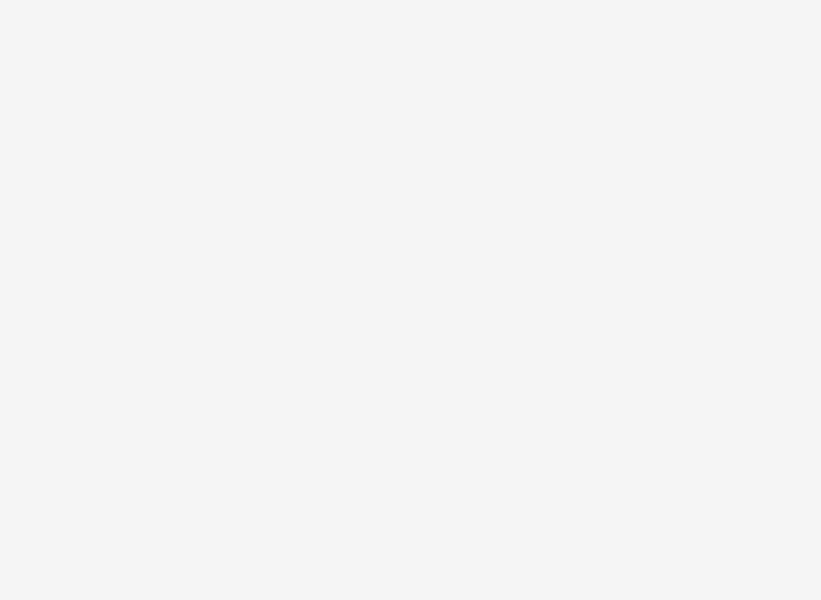
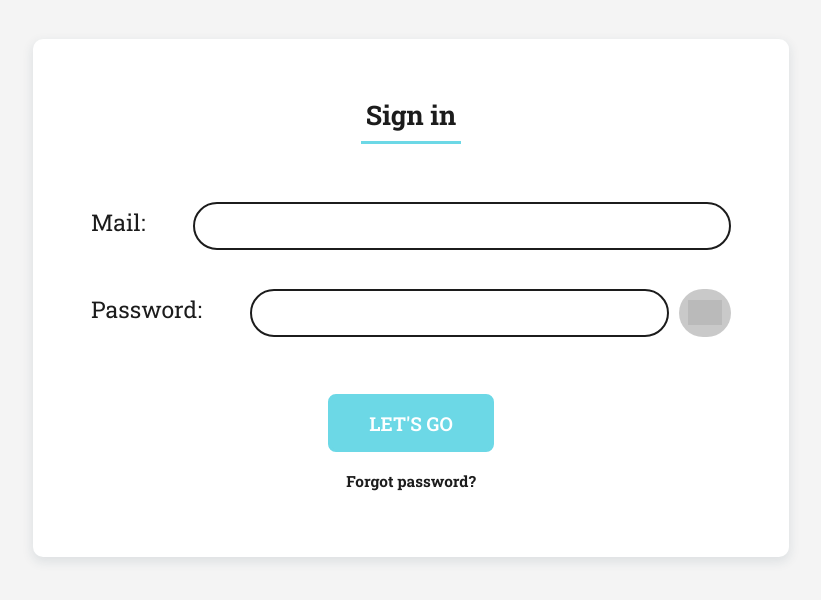
Before and after one commit to Kartofel-2834/blog-front, a Vue app: page /signin in a window 1280 px wide. Before the commit this address had no page. Shown: the part 102-702 px from the top of the page, without its empty margins (229-1050 px from the left). Built offline with nearby package versions, Linux system fonts and the light colour scheme; grey boxes are pictures that could not be loaded.

Commit message:
I made sign in page

```diff
--- a/src/assets/css/token.css
+++ b/src/assets/css/token.css
@@ -51,3 +51,33 @@
   margin: 0 auto;
   z-index: 1000;
 }
+
+.new_token_button{
+  display: flex;
+  flex-direction: column;
+  align-items: center;
+
+  font-size: 1rem;
+  padding-bottom: 0.1rem;
+  color: #899597;
+  cursor: pointer;
+  z-index: 100;
+  transition: 0.15s linear;
+}
+
+.new_token_button:after{
+  content: '';
+  margin-top: 0.2rem;
+  width: 100%;
+  height: 2px;
+  background-color: #89959785;
+  transition: 0.15s linear;
+}
+
+.new_token_button:hover{
+  color: #1c1c1c;
+}
+
+.new_token_button:hover::after{
+  background-color: #6cd8e6;
+}
--- a/src/router/index.js
+++ b/src/router/index.js
@@ -3,24 +3,19 @@ import { createRouter, createWebHistory } from 'vue-router'
 import Home from '@/views/Home.vue'
 import Registration from '@/views/Registration.vue'
 import Token from '@/views/Token.vue'
+import SignIn from '@/views/SignIn.vue'
+import PasswordRecovery from '@/views/PasswordRecovery.vue'
 
 const routes = [
-  {
-    path: '/',
-    name: 'Home',
-    component: Home,
-  },
+  { path: '/', component: Home },
 
-  {
-    path: '/registration',
-    name: 'Registration',
-    component: Registration,
-  },
+  { path: '/registration', component: Registration },
 
-  {
-    path: '/token-:tag(.*)',
-    component: Token,
-  },
+  { path: '/token-:tag(.*)', component: Token },
+
+  { path: '/signin', component: SignIn },
+
+  { path: '/password-recovery', component: PasswordRecovery },
 ]
 
 const router = createRouter({
--- a/src/views/Home.vue
+++ b/src/views/Home.vue
@@ -29,6 +29,7 @@
     ></post-block>
 
     <!--<img src="@/assets/user_hats/rei_swimming.jpg">-->
+
   </div>
 </template>
 
@@ -40,6 +41,11 @@
   import FullScreenModeComponent from '@/components/FullScreenModeComponent.vue'
   import CentralButton from '@/components/CentralButton.vue'
   import PostCreationField from '@/components/PostCreationField.vue'
+  import Helpers from "@/utils/helpers.js"
+
+  const jsonPostRequest = Helpers.jsonPostRequest
+  const apiUrl = "http://localhost:3000"
+
 
   let testPosts = [
     {
@@ -136,11 +142,33 @@
       }
     },
 
+    async created(){
+      let auth = {}
+
+      if (window.localStorage) {
+        auth.authKey = window.localStorage.getItem('authKey')
+        auth.tagname = window.localStorage.getItem('tagname')
+      }
+
+      console.log(auth)
+
+      if ( Object.keys(auth).length != 2 ){
+        this.$router.push("/signin"); return
+      }
+
+      let res = await jsonPostRequest(`${ apiUrl }/`, auth)
+
+      if ( Math.floor(res.status / 100) == 2 ){
+        let user = await res.json()
+        console.log(user)
+      } else {
+        this.$router.push("/signin")
+      }
+    },
+
     methods: {
       fullscreenModeOn(){ this.fullscreen.isActive = true },
       fullscreenModeOff(){ this.fullscreen.isActive = false },
-
-
 
       selectImageGroup(images, start){
         this.fullscreen.images = images
--- /dev/null
+++ b/src/views/PasswordRecovery.vue
@@ -0,0 +1,36 @@
+<template>
+  <div class="psevdo_body align center">
+    <div class="reg_container column align">
+      <h1 class="title column align">Sign in</h1>
+
+      <alerter
+        :text="alerterText"
+        :alert_method="customAlert"
+        :alerter_hide_method="hideAlerter"
+        :active="alerterActive"
+      ></alerter>
+
+      <div class="inputs_inner column">
+        <text-input-form
+          title="mail"
+          :value="mail"
+          :input_listener="inputListener"
+        ></text-input-form>
+
+        <password-input
+          :value="password"
+          :input_listener="passwordInputListener"
+        ></password-input>
+      </div>
+
+      <div class="button submit_button" @click="submitButtonClickListener">let's go</div>
+      <a class="password_recovery_link column align" href="/password-recovery">Forgot password?</a>
+    </div>
+  </div>
+</template>
+
+<style src="@/assets/css/registration.css"></style>
+
+<script>
+
+</script>
--- a/src/views/Registration.vue
+++ b/src/views/Registration.vue
@@ -34,12 +34,15 @@
 
 </template>
 
+<style src="@/assets/css/registration.css"></style>
+
 <script>
   import PasswordInput from "@/components/PasswordInput.vue"
   import TextInput from "@/components/TextInput.vue"
   import Alerter from "@/components/Alerter.vue"
   import Helpers from "@/utils/helpers.js"
 
+  const apiUrl = "http://localhost:3000"
   const jsonPostRequest = Helpers.jsonPostRequest
 
   export default {
@@ -161,13 +164,13 @@
           user[key] = this.usersData[key].text
         }
 
-        let res = await jsonPostRequest('http://localhost:3000/registration', user)
+        let res = await jsonPostRequest(`${ apiUrl }/registration`, user)
 
         if ( Math.floor(res.status / 100) != 2 ){
           let resText = await res.text()
           this.customAlert( resText ? resText : res.statusText )
         } else {
-          this.$router.push(`/token?tag=${ encodeURIComponent(user.tagname) }`)
+          this.$router.push(`/token-${ encodeURIComponent(user.tagname) }`)
         }
       },
     },
@@ -177,5 +180,3 @@
     }
   }
 </script>
-
-<style src="@/assets/css/registration.css"></style>
--- /dev/null
+++ b/src/views/SignIn.vue
@@ -0,0 +1,123 @@
+<template>
+  <div class="psevdo_body align center">
+    <div class="reg_container column align">
+      <h1 class="title column align">Sign in</h1>
+
+      <alerter
+        :text="alerterText"
+        :alert_method="customAlert"
+        :alerter_hide_method="hideAlerter"
+        :active="alerterActive"
+      ></alerter>
+
+      <div class="inputs_inner column">
+        <text-input-form
+          title="mail"
+          :value="mail"
+          :input_listener="inputListener"
+        ></text-input-form>
+
+        <password-input
+          :value="password"
+          :input_listener="passwordInputListener"
+        ></password-input>
+      </div>
+
+      <div class="button submit_button" @click="submitButtonClickListener">let's go</div>
+      <a class="password_recovery_link column align" href="/password-recovery">Forgot password?</a>
+    </div>
+  </div>
+
+</template>
+
+<style src="@/assets/css/registration.css"></style>
+
+<style media="screen">
+  .password_recovery_link{
+    text-decoration: none;
+    font-weight: 700;
+    font-size: 0.8rem;
+    margin-top: 1rem;
+    cursor: pointer;
+  }
+
+  .password_recovery_link:after{
+    content: '';
+    margin-top: 0.3rem;
+    width: 0%;
+    height: 2px;
+    background-color: #1c1c1c;
+    transition: 0.15s linear;
+  }
+
+  .password_recovery_link:hover:after{
+    width: 100%;
+  }
+</style>
+
+<script>
+  import PasswordInput from "@/components/PasswordInput.vue"
+  import TextInput from "@/components/TextInput.vue"
+  import Alerter from "@/components/Alerter.vue"
+  import Helpers from "@/utils/helpers.js"
+
+  const jsonPostRequest = Helpers.jsonPostRequest
+  const apiUrl = "http://localhost:3000"
+
+  export default {
+    components: {
+      "text-input-form": TextInput,
+      "alerter": Alerter,
+      "password-input": PasswordInput,
+    },
+
+    data(){
+      return {
+        alerterActive: false,
+        alerterText: "",
+
+        mail: "",
+        password: "",
+      }
+    },
+
+    methods: {
+      customAlert(text){
+        if ( typeof text != "string" ){ return }
+        this.alerterText = text
+        this.alerterActive = true
+      },
+
+      hideAlerter(){ this.alerterActive = false },
+
+      inputListener(e, key){ this[key] = e.target.value },
+
+      passwordInputListener(e){ this.password = e.target.value },
+
+      async submitButtonClickListener(e){
+        if( !/[a-z]@[a-z]/.test(this.mail) || this.password.length < 6 ){ return }
+
+        let res = await jsonPostRequest(`${ apiUrl }/signin`, { mail: this.mail, password: this.password })
+
+        if ( Math.floor(res.status / 100) != 2 ){
+          let resText = await res.text()
+          this.customAlert( resText ? resText : res.statusText )
+          return
+        }
+
+        let resJson = await res.json()
+
+        if ( !resJson || !resJson.authKey || !resJson.tagname ){
+          this.customAlert("Something went wrong. Try again"); return
+        }
+
+        if (window.localStorage) {
+          window.localStorage.setItem('authKey', resJson.authKey)
+          window.localStorage.setItem('tagname', resJson.tagname)
+        }
+
+        this.$router.push(`/`)
+      },
+    },
+  }
+</script>
--- a/src/views/Token.vue
+++ b/src/views/Token.vue
@@ -10,7 +10,11 @@
   </div>
 
   <div class="wrapper column align space_between">
-    <div class="token_page_title">Put here token, that we send on your e-mail</div>
+    <div class="token_top_nav column align">
+      <div class="token_page_title">Put here token, that we send on your e-mail</div>
+      <div class="new_token_button" @click="sendNewToken">send new token on mail</div>
+    </div>
+
     <div class="button send_button" @click="sendToken">Send token</div>
   </div>
 
@@ -36,6 +40,7 @@
   import Helpers from "@/utils/helpers.js"
 
   const jsonPostRequest = Helpers.jsonPostRequest
+  const apiUrl = "http://localhost:3000"
 
   export default {
     data(){
@@ -73,7 +78,6 @@
       },
 
       async sendToken(){
-        const urlParams = new URLSearchParams(window.location.search);
         const userTagname = this.$route.params.tag
 
         if ( typeof userTagname != 'string' || userTagname.length < 2 ){ return }
@@ -84,7 +88,7 @@
           valueWithZeroes += '0'
         }
 
-        let res = await jsonPostRequest('http://localhost:3000/token', {
+        let res = await jsonPostRequest(`${ apiUrl }/token`, {
           tag: userTagname,
           token: valueWithZeroes
         })
@@ -93,9 +97,20 @@
           let resText = await res.text()
           this.customAlert( resText ? resText : res.statusText )
         } else {
-          this.$router.push("/")
+          this.$router.push("/signin")
         }
       },
+
+      async sendNewToken(){
+        let tag = this.$route.params.tag
+
+        if ( !tag ){ return }
+
+        let res = await jsonPostRequest(`${ apiUrl }/newToken`, { tag: tag })
+
+        let resText = await res.text()
+        this.customAlert( resText ? resText : res.statusText )
+      }
     },
   }
 </script>
```
